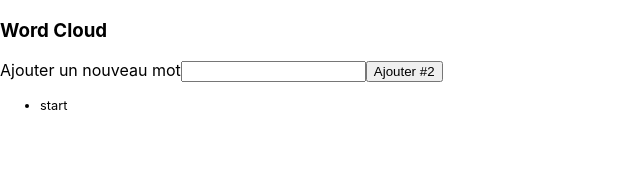
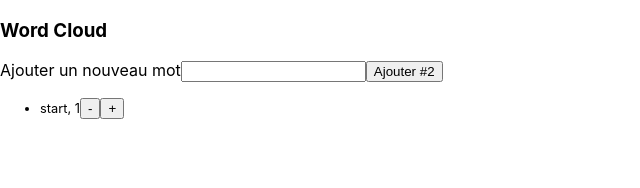
Before and after one commit to alexcetto/word-cloud, a React (Create React App) app: page / in a window 1280 px wide. Shown: the top 188 px of the page, without its empty margins (0-640 px from the left). Built offline with nearby package versions, Linux system fonts and the light colour scheme.

Commit message:
add bigger smaller words

```diff
--- a/src/WordList.js
+++ b/src/WordList.js
@@ -2,21 +2,51 @@ import React, { Component } from 'react';
 
 class WordList extends Component {
 
-    displayWords(item) {
-        console.log(item);
+  constructor(props) {
+    super(props);
+    this.decrease = this.decrease.bind(this);
+    this.increase = this.increase.bind(this);
+  }
+
+  displayWords(item, number) {
     return <li
-            key={item[0]}
-            className={"weight"+item[1]}>
-            {item[0]}
+    key={item}
+    className={"weight"+number}
+    id={item}>
+    {item}, {number}
+    <input className={item} type="button" onClick={this.decrease} value="-"></input>
+    <input className={item} type="button" onClick={this.increase} value="+"></input>
     </li>
+  }
+
+  displayList() {
+    const list = [];
+    for (var [key, value] of this.props.items) {
+      list.push(this.displayWords(key, value))
+    }
+    return list;
+  }
+
+  decrease(key) {
+    const keyToAddress = key.target.className
+    this.setState({
+      lol:"lol"
+    })
+    this.props.items.set(keyToAddress, this.props.items.get(keyToAddress)-1)
+  }
+
+  increase(key) {
+    this.setState({
+      lol:"lol"
+    })
+    const keyToAddress = key.target.className
+    this.props.items.set(keyToAddress, this.props.items.get(keyToAddress)+1)
   }
 
   render() {
     return (
       <ul>
-          {[...this.props.items].map((item) => (
-              this.displayWords(item)
-          ))}
+      {this.displayList()}
       </ul>
       );
     }
```
Lines whose indentation alone changed are shown as unchanged.
